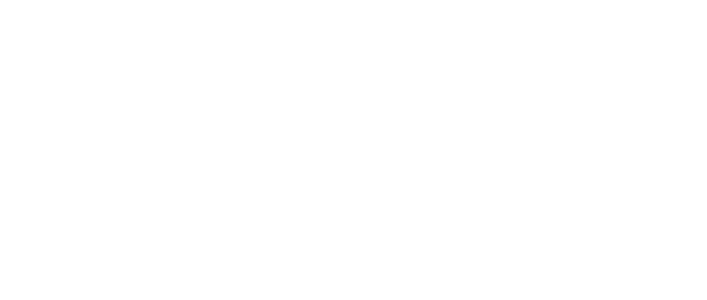
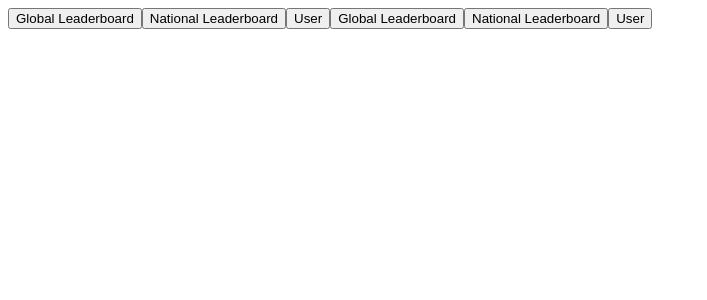
Before and after one commit to nishchay06/FullStackProj, a React (Vite) app in the folder frontend/: page /landing in a window 1280 px wide. Shown: the top 300 px of the page, without its empty margins (0-707 px from the left). Built offline with nearby package versions, Linux system fonts and the light colour scheme.

Commit message:
added client-side routing

```diff
--- a/frontend/package.json
+++ b/frontend/package.json
@@ -12,7 +12,8 @@
   "dependencies": {
     "axios": "^1.6.7",
     "react": "^18.2.0",
-    "react-dom": "^18.2.0"
+    "react-dom": "^18.2.0",
+    "react-router-dom": "^6.22.1"
   },
   "devDependencies": {
     "@types/react": "^18.2.56",
--- a/frontend/src/App.jsx
+++ b/frontend/src/App.jsx
@@ -1,14 +1,20 @@
-import GlobalLeaderboard from "./assets/components/GlobalLeaderboard"
-import NationalLeaderboard from "./assets/components/NationalLeaderboard"
-import User from "./assets/components/User"
+import { BrowserRouter, Route, Routes } from "react-router-dom"
+import GlobalLeaderboard from "./assets/components/GlobalLeaderboard.jsx"
+import Landing from "./assets/components/Landing.jsx"
+import NationalLeaderboard from "./assets/components/NationalLeaderboard.jsx"
+import User from "./assets/components/User.jsx"
 
 function App() {
   return (
-    <>
-      {/* <GlobalLeaderboard /> */}
-      {/* <NationalLeaderboard /> */}
-      {/* <User /> */}
-    </>
+    <BrowserRouter>
+      <Landing />
+      <Routes>
+        <Route path='/landing' element={<Landing />} />
+        <Route path='/global' element={<GlobalLeaderboard />} />
+        <Route path='/national' element={<NationalLeaderboard />} />
+        <Route path='/user' element={<User />} />
+      </Routes>
+    </BrowserRouter>
   )
 }
 
--- a/frontend/src/assets/components/Entry.jsx
+++ b/frontend/src/assets/components/Entry.jsx
@@ -1,6 +1,6 @@
 export default function Entry(props) {
   return (
-    <div style={{ display: "flex", justifyContent: "space-between" }}>
+    <div style={{ display: "flex", justifyContent: "space-around" }}>
       <h3>{props.uid}</h3>
       <h3>{props.Name}</h3>
       <h3>{props.score}</h3>
--- /dev/null
+++ b/frontend/src/assets/components/Landing.jsx
@@ -0,0 +1,30 @@
+import { useNavigate } from "react-router-dom"
+
+export default function Landing() {
+  const navigate = useNavigate()
+  return (
+    <>
+      <button
+        onClick={() => {
+          navigate("/global")
+        }}
+      >
+        Global Leaderboard
+      </button>
+      <button
+        onClick={() => {
+          navigate("/national")
+        }}
+      >
+        National Leaderboard
+      </button>
+      <button
+        onClick={() => {
+          navigate("/user")
+        }}
+      >
+        User
+      </button>
+    </>
+  )
+}
```
Also changed, not shown: 2 other files (tests, documents, lock files or other folders).
